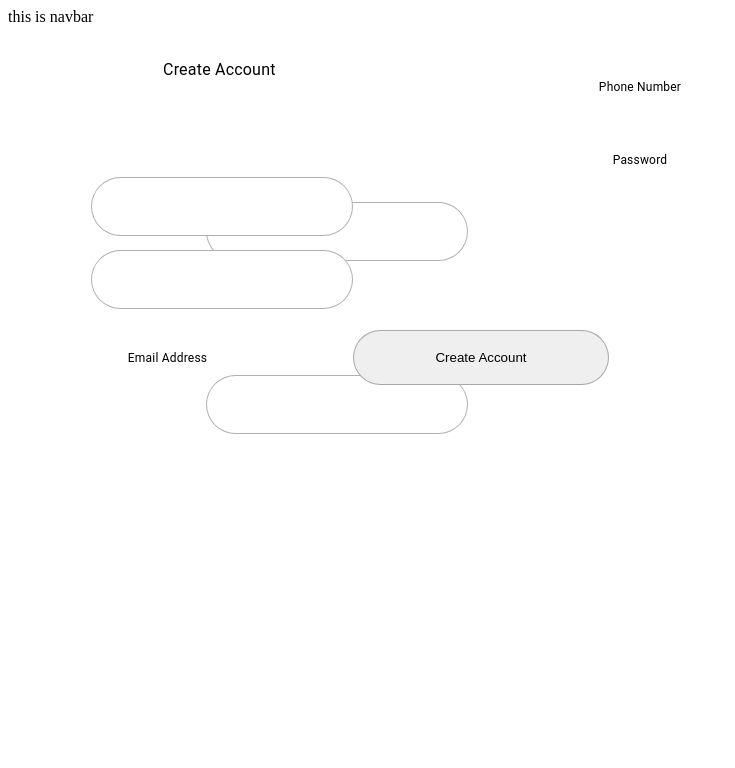
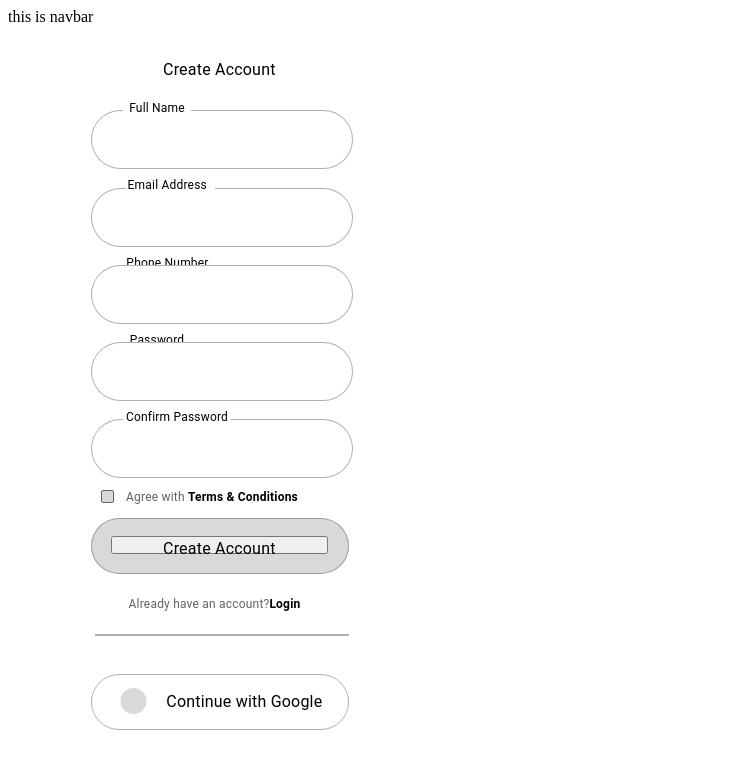
Before and after one commit to jtw007/Hical-Vite-React-Frontend, a React (Vite) app: page /register in a window 1280 px wide. Shown: the top 768 px of the page, without its empty margins (0-735 px from the left). Built offline with nearby package versions, Linux system fonts and the light colour scheme.

Commit message:
register page mostly finished

```diff
--- a/src/components/pages/Home.jsx
+++ b/src/components/pages/Home.jsx
@@ -11,7 +11,7 @@ const Home = () => {
         <Link to='/register'>Register for an Account</Link>
         {/* profile link will eventually only be accessible for logged in users only */}
         <Link to='/profile'>Profile</Link>
-        <Link to='/login'>Login</Link>
+        <Link to='/profile'>Login</Link>
     </div>
   )
 }
--- a/src/components/pages/Register.jsx
+++ b/src/components/pages/Register.jsx
@@ -52,20 +52,117 @@ const Register = ({ currentUser, setCurrentUser }) => {
 
             <div style={{width: 216.66, height: 17.83, left: 103, top: 34, position: 'relative', textAlign: 'center', color: 'black', fontSize: 16, fontFamily: 'Roboto', fontWeight: '400', letterSpacing: 0.20, wordWrap: 'break-word'}}>Create Account</div>
 
-
-
 			<form onSubmit={handleSubmit} id='register-form'>
 
-            {/* <div style={{width: 256, height: 55, left: 83, top: 83.56, position: 'absolute', borderRadius: 40, border: '1px rgba(95, 99, 104, 0.50) solid'}} />
-            <div style={{width: 256, height: 55, left: 83, top: 238.56, position: 'absolute', borderRadius: 40, border: '1px rgba(95, 99, 104, 0.50) solid'}} />
-            <div style={{width: 256, height: 55, left: 83, top: 315.56, position: 'absolute', borderRadius: 40, border: '1px rgba(95, 99, 104, 0.50) solid'}} />
-            <div style={{width: 256, height: 55, left: 83, top: 392.56, position: 'absolute', borderRadius: 40, border: '1px rgba(95, 99, 104, 0.50) solid'}} /> */}
-                <div style={{ width: 68, height: 18, left: 115, top: 75, position: 'relative'}}>
+             {/* input for full name */}
 			<input
-                        style={{width: 256, height: 55, left: 83, top: 83.56, position: 'relative', borderRadius: 40, border: '1px rgba(95, 99, 104, 0.50) solid'}}
+                style={{width: 256, height: 55, left: 83, top: 83.56, position: 'absolute', borderRadius: 40, border: '1px rgba(95, 99, 104, 0.50) solid'}}
                 type="text"
                 id="name"
                 placeholder=''
+                onChange={e => setName(e.target.value)}
+                value={name}
+                required
+            />
+            <div style={{width: 68, height: 18, left: 115, top: 75, position: 'absolute'}}>
+                <div style={{width: 68, height: 17, left: 0, top: 0, position: 'absolute', background: 'white'}} />
+                <div style={{width: 68, height: 18, left: 0, top: 0, position: 'absolute', textAlign: 'center', color: 'black', fontSize: 12, fontFamily: 'Roboto', fontWeight: '400', letterSpacing: 0.20, wordWrap: 'break-word'}}>Full Name</div>
+            </div>
+
+            {/* input for email  */}
+            <input
+                style={{width: 256, height: 55, left: 83, top: 161.56, position: 'absolute', borderRadius: 40, border: '1px rgba(95, 99, 104, 0.50) solid'}}
+                type="email"
+                id="email"
+                placeholder=''
+                onChange={e => setEmail(e.target.value)}
+                value={email}
+                required
+            />
+            <div style={{width: 89, height: 18, left: 115, top: 230, position: 'absolute'}}>
+                <div style={{width: 89, height: 17, left: 0, top: 0, position: 'absolute', background: 'white'}} />
+                <div style={{width: 89, height: 18, left: 0, top: 0, position: 'absolute', textAlign: 'center', color: 'black', fontSize: 12, fontFamily: 'Roboto', fontWeight: '400', letterSpacing: 0.20, wordWrap: 'break-word'}}>Phone Number</div>
+            </div>
+
+            {/* input for phone number */}
+            <input
+                style={{width: 256, height: 55, left: 83, top: 238.56, position: 'absolute', borderRadius: 40, border: '1px rgba(95, 99, 104, 0.50) solid'}}
+                type="number"
+                id="phoneNumber"
+                placeholder=''
+                onChange={e => setPhoneNumber(e.target.value)}
+                value={phoneNumber}
+                required
+            />
+            <div style={{width: 68, height: 18, left: 115, top: 307, position: 'absolute'}}>
+                <div style={{width: 68, height: 17, left: 0, top: 0, position: 'absolute', background: 'white'}} />
+                <div style={{width: 68, height: 18, left: 0, top: 0, position: 'absolute', textAlign: 'center', color: 'black', fontSize: 12, fontFamily: 'Roboto', fontWeight: '400', letterSpacing: 0.20, wordWrap: 'break-word'}}>Password</div>
+            </div>
+
+            {/* input for password */}
+            <input
+                style={{width: 256, height: 55, left: 83, top: 315.56, position: 'absolute', borderRadius: 40, border: '1px rgba(95, 99, 104, 0.50) solid'}}
+                type="password"
+                id="password"
+                placeholder=''
+                onChange={e => setPassword(e.target.value)}
+                value={password}
+                required
+            />
+
+            {/* input for confirm password */}
+            <input
+                style={{width: 256, height: 55, left: 83, top: 392.56, position: 'absolute', borderRadius: 40, border: '1px rgba(95, 99, 104, 0.50) solid'}}
+                type="password"
+                id="password"
+                placeholder=''
+                onChange={e => setPassword(e.target.value)}
+                value={password}
+                required
+            />
+            <div style={{width: 108, height: 18, left: 115, top: 384, position: 'absolute'}}>
+                <div style={{width: 108, height: 17, left: 0, top: 0, position: 'absolute', background: 'white'}} />
+                <div style={{width: 108, height: 18, left: 0, top: 0, position: 'absolute', textAlign: 'center', color: 'black', fontSize: 12, fontFamily: 'Roboto', fontWeight: '400', letterSpacing: 0.20, wordWrap: 'break-word'}}>Confirm Password</div>
+            </div>
+
+
+            <div style={{width: 89, height: 18.21, left: 118, top: 152, position: 'absolute'}}>
+                <div style={{width: 89, height: 17, left: 0, top: 0, position: 'absolute', background: 'white'}} />
+                <div style={{width: 82.50, height: 17.83, left: 0, top: 0.38, position: 'absolute', textAlign: 'center', color: 'black', fontSize: 12, fontFamily: 'Roboto', fontWeight: '400', letterSpacing: 0.20, wordWrap: 'break-word'}}>Email Address</div>
+            </div>
+
+            <div style={{width: 224, height: 18, left: 66, top: 461, position: 'absolute', textAlign: 'right'}}>
+                <span style={{color: '#5F6368', fontSize: 12, fontFamily: 'Roboto', fontWeight: '400', letterSpacing: 0.20, wordWrap: 'break-word'}}>Agree with </span>
+                <span style={{color: 'black', fontSize: 12, fontFamily: 'Roboto', fontWeight: '700', letterSpacing: 0.20, wordWrap: 'break-word'}}>Terms & Conditions</span>
+            </div>
+
+            <div style={{width: 11.06, height: 11.06, left: 93, top: 463.83, position: 'absolute', background: '#D9D9D9', borderRadius: 2, border: '0.50px #5F6368 solid'}} />
+            <div style={{width: 256, height: 54, left: 83, top: 492, position: 'absolute', background: '#D9D9D9', borderRadius: 40, border: '1px rgba(95, 99, 104, 0.50) solid'}} />
+            <button
+                style={{width: 216.66, height: 17.83, left: 103, top: 510.08, position: 'absolute', textAlign: 'center', color: 'black', fontSize: 16, fontFamily: 'Roboto', fontWeight: '400', letterSpacing: 0.20, wordWrap: 'break-word'}}>Create Account
+            </button>
+
+            <div style={{width: 295.02, height: 17.83, left: 59, top: 568, position: 'absolute', textAlign: 'center'}}>
+                <span style={{color: '#5F6368', fontSize: 12, fontFamily: 'Roboto', fontWeight: '400', letterSpacing: 0.20, wordWrap: 'break-word'}}>Already have an account?</span>
+                <span style={{color: 'black', fontSize: 12, fontFamily: 'Roboto', fontWeight: '400', letterSpacing: 0.20, wordWrap: 'break-word'}}></span>
+                <span style={{color: 'black', fontSize: 12, fontFamily: 'Roboto', fontWeight: '700', letterSpacing: 0.20, wordWrap: 'break-word'}}>Login</span>
+            </div>
+
+            </form>
+
+            <div style={{width: 256, height: 54, left: 83, top: 648, position: 'absolute', borderRadius: 40, border: '1px rgba(95, 99, 104, 0.50) solid'}} />
+            <div style={{width: 216.66, height: 17.83, left: 128, top: 666, position: 'absolute', textAlign: 'center', color: 'black', fontSize: 16, fontFamily: 'Roboto', fontWeight: '400', letterSpacing: 0.20, wordWrap: 'break-word'}}>Continue with Google</div>
+            <div style={{width: 252, height: 0, left: 87, top: 608, position: 'absolute', border: '1.50px #AFB1B3 solid'}}></div>
+            <div style={{width: 26, height: 26, left: 106.62, top: 675, position: 'absolute', transform: 'rotate(-45deg)', transformOrigin: '0 0', background: '#D9D9D9', borderRadius: 9999}} />
+            {/* <div style={{width: 26, height: 0, left: 116.51, top: 684.90, position: 'absolute', transform: 'rotate(-45deg)', transformOrigin: '0 0', border: '0.50px black solid'}}></div>
+            <div style={{width: 26, height: 0, left: 115.81, top: 665.81, position: 'absolute', transform: 'rotate(45deg)', transformOrigin: '0 0', border: '0.50px black solid'}}></div> */}
+
+                {/* <div style={{ width: 216.66, height: 17.83, left: 103, top: 34, position: 'relative', border: '1px solid red'}}>
+                    <input
+                        style={{width: 256, height: 55, left: 0, top: 85, position: 'relative', borderRadius: 40, border: '1px rgba(95, 99, 104, 0.50) solid'}}
+                        type="text"
+                        id="name"
+                        placeholder='name'
                         onChange={e => setName(e.target.value)}
                         value={name}
                         required
@@ -78,7 +175,7 @@ const Register = ({ currentUser, setCurrentUser }) => {
                         style={{width: 256, height: 55, left: 83, top: 83.56, position: 'relative', borderRadius: 40, border: '1px rgba(95, 99, 104, 0.50) solid'}}
                         type="email"
                         id="email"
-                        placeholder=''
+                        placeholder='email'
                         onChange={e => setEmail(e.target.value)}
                         value={email}
                         required
@@ -86,24 +183,25 @@ const Register = ({ currentUser, setCurrentUser }) => {
                     <div style={{width: '100%', height: '100%', textAlign: 'center', color: 'black', fontSize: 12, fontFamily: 'Roboto', fontWeight: '400', letterSpacing: 0.20, wordWrap: 'break-word'}}>Email Address</div>
                 </div>
 
-
-                <div style={{width: '100%', height: '100%', textAlign: 'center', color: 'black', fontSize: 12, fontFamily: 'Roboto', fontWeight: '400', letterSpacing: 0.20, wordWrap: 'break-word'}}>Phone Number</div>
+                <div style={{width: 89, height: 18, left: 115, top: 230, position: 'relative'}}>
                     <input
                         style={{width: 256, height: 55, left: 83, top: 83.56, position: 'relative', borderRadius: 40, border: '1px rgba(95, 99, 104, 0.50) solid'}}
                         type="number"
                         id="phoneNumber"
-					placeholder=''
+                        placeholder='phone number'
                         onChange={e => setPhoneNumber(e.target.value)}
                         value={phoneNumber}
                         required
                     />
+                    <div style={{width: '100%', height: '100%', textAlign: 'center', color: 'black', fontSize: 12, fontFamily: 'Roboto', fontWeight: '400', letterSpacing: 0.20, wordWrap: 'break-word'}}>Phone Number</div>
+                </div>
 
                 <div style={{width: '100%', height: '100%', textAlign: 'center', color: 'black', fontSize: 12, fontFamily: 'Roboto', fontWeight: '400', letterSpacing: 0.20, wordWrap: 'break-word'}}>Password</div>
 				<input
                     style={{width: 256, height: 55, left: 83, top: 83.56, position: 'relative', borderRadius: 40, border: '1px rgba(95, 99, 104, 0.50) solid'}}
 					type="password"
 					id="password"
-					placeholder=''
+					placeholder='password'
 					onChange={e => setPassword(e.target.value)}
 					value={password}
 					required
@@ -115,26 +213,19 @@ const Register = ({ currentUser, setCurrentUser }) => {
                     style={{width: 256, height: 55, left: 83, top: 161.56, position: 'relative', borderRadius: 40, border: '1px rgba(95, 99, 104, 0.50) solid'}}
                 >Create Account</button>
 
-                {/* <div style={{width: '100%', height: '100%', textAlign: 'center'}}>
+                <div style={{width: '100%', height: '100%', textAlign: 'center'}}>
                     <span style={{color: '#5F6368', fontSize: 12, fontFamily: 'Roboto', fontWeight: '400', letterSpacing: 0.20, wordWrap: 'break-word'}}>Already have an account?</span>
                     <span style={{color: 'black', fontSize: 12, fontFamily: 'Roboto', fontWeight: '400', letterSpacing: 0.20, wordWrap: 'break-word'}}> </span>
                     <span style={{color: 'black', fontSize: 12, fontFamily: 'Roboto', fontWeight: '700', letterSpacing: 0.20, wordWrap: 'break-word'}}>Login</span>
-                </div> */}
+                </div>
 
 			</form>
 
-            {/* <div style={{width: 295.02, height: 17.83, left: 59, top: 568, position: 'relative', textAlign: 'center'}}>
+            <div style={{width: 295.02, height: 17.83, left: 59, top: 568, position: 'relative', textAlign: 'center'}}>
                 <span style={{color: '#5F6368', fontSize: 12, fontFamily: 'Roboto', fontWeight: '400', letterSpacing: 0.20, wordWrap: 'break-word'}}>Already have an account?</span>
                 <span style={{color: 'black', fontSize: 12, fontFamily: 'Roboto', fontWeight: '400', letterSpacing: 0.20, wordWrap: 'break-word'}}></span>
                 <span style={{color: 'black', fontSize: 12, fontFamily: 'Roboto', fontWeight: '700', letterSpacing: 0.20, wordWrap: 'break-word'}}>Login</span>
             </div> */}
-
-            {/* <div style={{width: 256, height: 54, left: 83, top: 648, position: 'relative', borderRadius: 40, border: '1px rgba(95, 99, 104, 0.50) solid'}} />
-            <div style={{width: 216.66, height: 17.83, left: 128, top: 666, position: 'relative', textAlign: 'center', color: 'black', fontSize: 16, fontFamily: 'Roboto', fontWeight: '400', letterSpacing: 0.20, wordWrap: 'break-word'}}>Continue with Google</div>
-            <div style={{width: 252, height: 0, left: 87, top: 608, position: 'relative', border: '1.50px #AFB1B3 solid'}}></div>
-            <div style={{width: 26, height: 26, left: 106.62, top: 675, position: 'relative', transform: 'rotate(-45deg)', transformOrigin: '0 0', background: '#D9D9D9', borderRadius: 9999}} />
-            <div style={{width: 26, height: 0, left: 116.51, top: 684.90, position: 'relative', transform: 'rotate(-45deg)', transformOrigin: '0 0', border: '0.50px black solid'}}></div>
-            <div style={{width: 26, height: 0, left: 115.81, top: 665.81, position: 'relative', transform: 'rotate(45deg)', transformOrigin: '0 0', border: '0.50px black solid'}}></div> */}
 
 		</div>
     )
```
Lines whose indentation alone changed are shown as unchanged.
